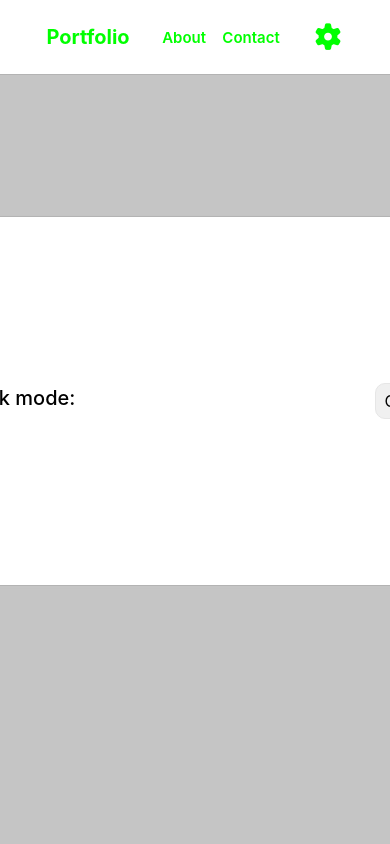
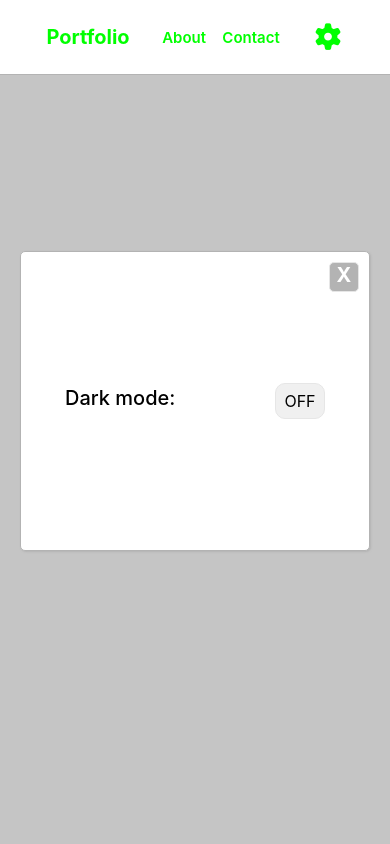
Before and after one commit to lb-gitcode/my_portfolio, a plain HTML site: page index.html in a window 390 px wide. Both pictures are taken after a click on the element 327 px from the left and 37 px from the top of the page. Shown: the top 844 px of the page. Drawn offline with Linux system fonts and the light colour scheme.

Commit message:
Added more responsiveness and edited dark mode

```diff
--- a/assets/style/index.css
+++ b/assets/style/index.css
@@ -72,9 +72,9 @@ header {
   opacity: 0;
   background-color: var(--primary-bg-colour);
   border: 1px solid var(--primary-border-colour);
-  box-shadow: 1px 1px 2px var(--secondary-bg-colour);
+  box-shadow: 1px 1px 2px var(--primary-border-colour);
   height: 370px;
-  width: 600px;
+  width: 550px;
   margin: auto;
   border-radius: 5px;
   padding: 10px;
@@ -109,7 +109,7 @@ header {
 }
 
 .options-box {
-  width: 500px;
+  width: 450px;
   height: 250px;
   position: absolute;
   top: 50%;
@@ -245,6 +245,19 @@ footer {
     h2 { font-size: 40px; }
     p { font-size: 17px; }
   }
+  #pop-up-modal {
+    width: 500px;
+    height: 350px;
+  }
+  .options-box { width: 400px; }
+}
+
+@media (max-width: 520px) {
+  #pop-up-modal {
+    width: 420px;
+    height: 320px;
+  }
+  .options-box { width: 320px; }
 }
 
 @media (max-width: 430px) {
@@ -254,6 +267,11 @@ footer {
     width: 150px;
     font-size: 15px;
   }
+  #pop-up-modal {
+    width: 350px;
+    height: 300px;
+  }
+  .options-box { width: 300px; }
   .hero-text {
     padding: 50px;
     h2 { font-size: 30px; }
@@ -272,6 +290,11 @@ footer {
     width: 100px;
     font-size: 13px;
   }
+  #pop-up-modal {
+    width: 320px;
+    height: 280px;
+  }
+  .options-box { width: 290px; }
   .hero-text {
     padding: 40px;
     h2 { font-size: 26px; }
@@ -283,3 +306,11 @@ footer {
   .icon-container { width: 120px; }
   .footer-icon { font-size: 32px; }
 }
+
+@media (max-width: 340px) {
+  #pop-up-modal {
+    width: 290px;
+    height: 250px;
+  }
+  .options-box { width: 270px; }
+}
```
